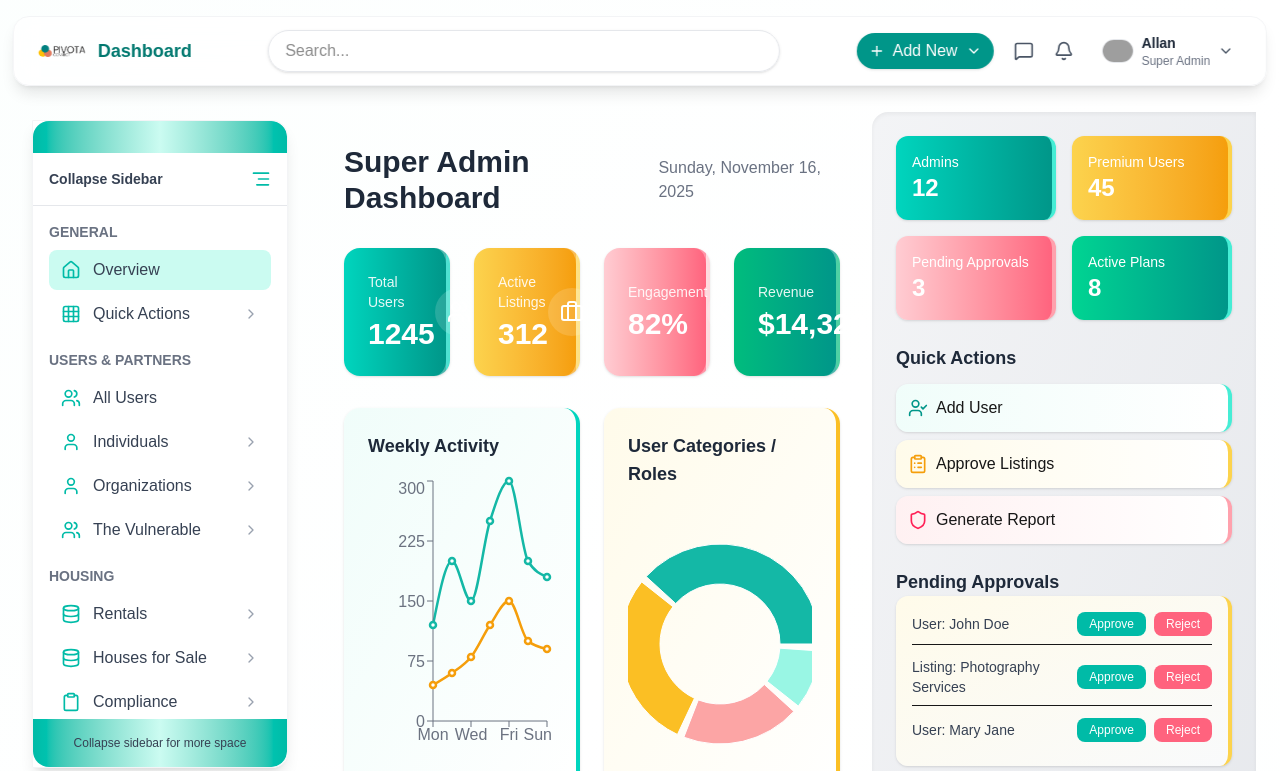
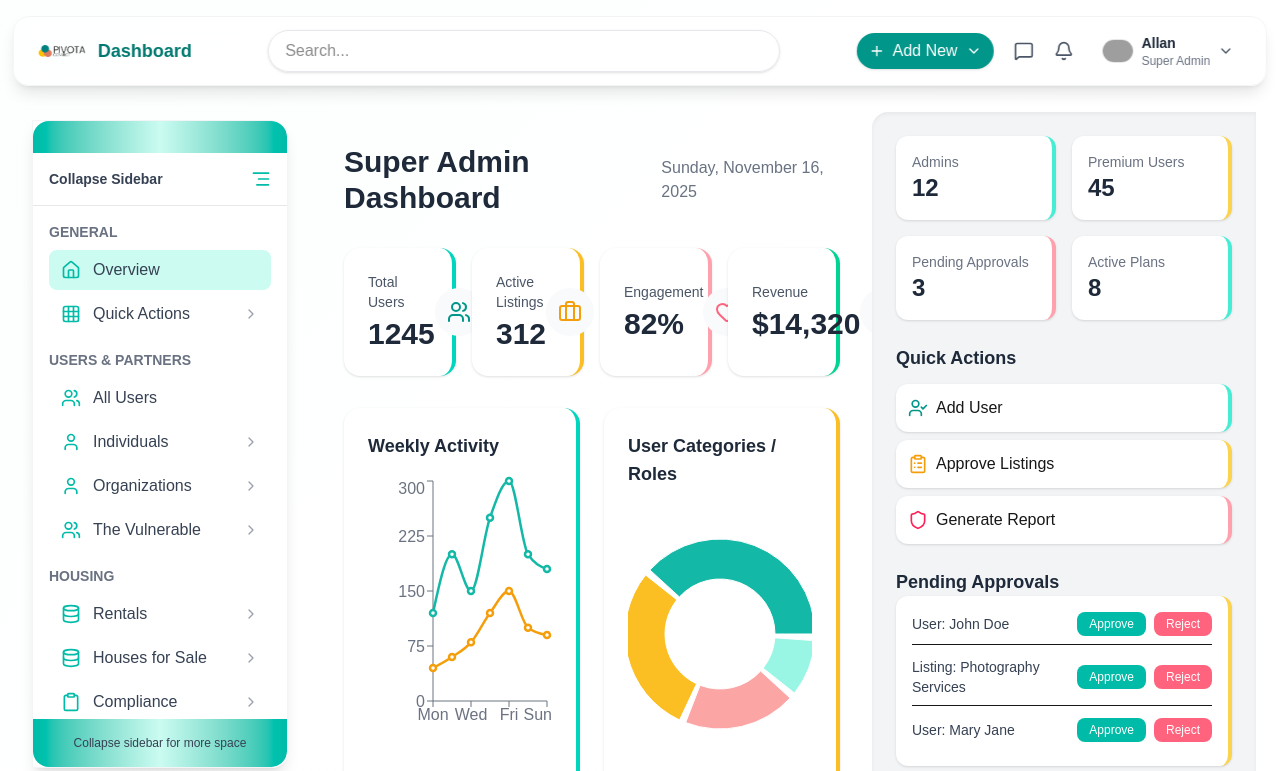
Before and after one commit to ALLAN-star-glitch/pivota-frontend-turbo-repo, a Next.js app in the folder apps/dashboard/: page / in a window 1280 px wide. Shown: the top 771 px of the page. Built offline with nearby package versions, Linux system fonts and the light colour scheme; grey boxes are pictures that could not be loaded.

Commit message:
redesigned the dashboard overview

```diff
--- a/apps/dashboard/src/app/page.tsx
+++ b/apps/dashboard/src/app/page.tsx
@@ -27,26 +27,26 @@ const kpiData = [
   {
     title: "Total Users",
     value: 1245,
-    icon: <Users className="w-6 h-6 text-white" />,
-    bg: "bg-gradient-to-r from-teal-400 to-teal-600",
+    icon: <Users className="w-6 h-6 text-teal-600" />,
+    border: "border-teal-400",
   },
   {
     title: "Active Listings",
     value: 312,
-    icon: <Briefcase className="w-6 h-6 text-white" />,
-    bg: "bg-gradient-to-r from-amber-300 to-amber-500",
+    icon: <Briefcase className="w-6 h-6 text-amber-500" />,
+    border: "border-amber-400",
   },
   {
     title: "Engagement",
     value: "82%",
-    icon: <Heart className="w-6 h-6 text-white" />,
-    bg: "bg-gradient-to-r from-rose-200 to-rose-400",
+    icon: <Heart className="w-6 h-6 text-rose-400" />,
+    border: "border-rose-300",
   },
   {
     title: "Revenue",
     value: "$14,320",
-    icon: <DollarSign className="w-6 h-6 text-white" />,
-    bg: "bg-gradient-to-r from-emerald-500 to-teal-600",
+    icon: <DollarSign className="w-6 h-6 text-emerald-500" />,
+    border: "border-emerald-400",
   },
 ];
 
@@ -102,36 +102,42 @@ const DashboardOverview: FC = () => {
   return (
     <div className="flex flex-col md:flex-row min-h-screen">
       {/* Main Section */}
-      <div className="flex-1 p-8 space-y-8">
+      <div className="flex-1 p-4 sm:p-6 md:p-8 space-y-8">
+
         {/* Header */}
-        <div className="flex items-center justify-between">
-          <h1 className="text-3xl font-bold text-gray-800">Super Admin Dashboard</h1>
+        <div className="flex flex-col sm:flex-row sm:items-center sm:justify-between gap-2">
+          <h1 className="text-2xl sm:text-3xl font-bold text-gray-800">
+            Super Admin Dashboard
+          </h1>
           <p className="text-gray-500">{today}</p>
         </div>
 
         {/* KPIs */}
-        <div className="grid grid-cols-1 md:grid-cols-4 gap-6">
+        <div className="grid grid-cols-1 sm:grid-cols-2 md:grid-cols-4 gap-4">
           {kpiData.map((kpi) => (
             <div
               key={kpi.title}
-              className={`p-6 rounded-2xl text-white shadow-sm hover:shadow-lg transition ${kpi.bg} flex items-center justify-between border-r-4 border-white/30`}
+              className={`p-6 rounded-2xl bg-white shadow-sm hover:shadow-md transition border-r-4 ${kpi.border} flex justify-between items-center`}
             >
               <div>
-                <p className="text-sm font-medium opacity-90">{kpi.title}</p>
-                <p className="text-3xl font-bold mt-1">{kpi.value}</p>
+                <p className="text-sm font-medium text-gray-600">{kpi.title}</p>
+                <p className="text-3xl font-bold text-gray-800 mt-1">{kpi.value}</p>
               </div>
-              <div className="p-3 bg-white/15 rounded-full">{kpi.icon}</div>
+              <div className="p-3 bg-gray-50 rounded-full">
+                {kpi.icon}
+              </div>
             </div>
           ))}
         </div>
 
         {/* Charts */}
-        <div className="grid grid-cols-1 md:grid-cols-2 gap-6">
-          <div className="bg-gradient-to-br from-teal-50 to-white p-6 rounded-2xl shadow-sm hover:shadow-md transition border-r-4 border-teal-400">
+        <div className="grid grid-cols-1 md:grid-cols-2 gap-4 md:gap-6">
+
+          <div className="bg-white p-6 rounded-2xl shadow-sm hover:shadow-md transition border-r-4 border-teal-400">
             <h3 className="text-gray-800 font-semibold mb-4 text-lg">
               Weekly Activity
             </h3>
-            <ResponsiveContainer width="100%" height={280}>
+            <ResponsiveContainer width="100%" height={260}>
               <LineChart data={lineChartData}>
                 <XAxis dataKey="day" stroke="#6B7280" />
                 <YAxis stroke="#6B7280" />
@@ -142,15 +148,22 @@ const DashboardOverview: FC = () => {
             </ResponsiveContainer>
           </div>
 
-          <div className="bg-gradient-to-br from-amber-50 to-white p-6 rounded-2xl shadow-sm hover:shadow-md transition border-r-4 border-amber-400">
+          <div className="bg-white p-6 rounded-2xl shadow-sm hover:shadow-md transition border-r-4 border-amber-400">
             <h3 className="text-gray-800 font-semibold mb-4 text-lg">
               User Categories / Roles
             </h3>
-            <ResponsiveContainer width="100%" height={280}>
+            <ResponsiveContainer width="100%" height={260}>
               <PieChart>
-                <Pie data={pieData} dataKey="value" nameKey="name" innerRadius={60} outerRadius={100} paddingAngle={4}>
+                <Pie
+                  data={pieData}
+                  dataKey="value"
+                  nameKey="name"
+                  innerRadius={55}
+                  outerRadius={95}
+                  paddingAngle={4}
+                >
                   {pieData.map((entry, index) => (
-                    <Cell key={`cell-${index}`} fill={entry.color} />
+                    <Cell key={index} fill={entry.color} />
                   ))}
                 </Pie>
                 <Tooltip />
@@ -161,13 +174,15 @@ const DashboardOverview: FC = () => {
 
         {/* CTAs */}
         <div className="grid grid-cols-1 sm:grid-cols-3 gap-4">
-          <button className="bg-gradient-to-r from-teal-400 to-teal-600 text-white font-semibold p-5 rounded-xl shadow-sm hover:shadow-md transition border-r-4 border-teal-300">
+          <button className="bg-white border-r-4 border-teal-300 text-teal-700 font-semibold p-5 rounded-xl shadow-sm hover:shadow-md transition">
             Manage Users
           </button>
-          <button className="bg-gradient-to-r from-amber-300 to-amber-500 text-white font-semibold p-5 rounded-xl shadow-sm hover:shadow-md transition border-r-4 border-amber-300">
+
+          <button className="bg-white border-r-4 border-amber-300 text-amber-600 font-semibold p-5 rounded-xl shadow-sm hover:shadow-md transition">
             Manage Listings
           </button>
-          <button className="bg-gradient-to-r from-rose-200 to-rose-400 text-white font-semibold p-5 rounded-xl shadow-sm hover:shadow-md transition border-r-4 border-rose-300">
+
+          <button className="bg-white border-r-4 border-rose-300 text-rose-600 font-semibold p-5 rounded-xl shadow-sm hover:shadow-md transition">
             View Reports
           </button>
         </div>
@@ -175,11 +190,11 @@ const DashboardOverview: FC = () => {
         {/* Top Listings */}
         <div>
           <h3 className="text-gray-800 font-semibold mb-4 text-lg">Top Listings</h3>
-          <div className="grid grid-cols-1 md:grid-cols-3 gap-4">
+          <div className="grid grid-cols-1 sm:grid-cols-2 md:grid-cols-3 gap-4">
             {topListings.map((listing, idx) => (
               <div
                 key={idx}
-                className="bg-gradient-to-br from-gray-50 to-gray-100 p-4 rounded-xl shadow-sm hover:shadow-md transition cursor-pointer border-r-4 border-teal-400"
+                className="bg-white p-4 rounded-xl shadow-sm hover:shadow-md transition border-r-4 border-teal-400"
               >
                 <p className="font-semibold text-gray-800">{listing.title}</p>
                 <p className="text-gray-500 text-sm mt-1">{listing.price}</p>
@@ -189,25 +204,26 @@ const DashboardOverview: FC = () => {
         </div>
       </div>
 
-      {/* Right Column */}
-      <div className="w-full md:w-96 p-6 bg-gradient-to-br from-gray-100 to-gray-200 shadow-inner space-y-6 rounded-l-2xl">
+      {/* Right Sidebar */}
+      <div className="w-full md:w-96 p-6 bg-gray-100 shadow-inner space-y-6 rounded-l-2xl">
+
         {/* Mini KPIs */}
         <div className="grid grid-cols-2 gap-4">
-          <div className="bg-gradient-to-r from-teal-400 to-teal-600 p-4 rounded-xl text-white shadow-sm border-r-4 border-teal-300">
-            <p className="text-sm">Admins</p>
-            <p className="text-2xl font-bold">12</p>
+          <div className="bg-white p-4 rounded-xl border-r-4 border-teal-300 shadow-sm">
+            <p className="text-sm text-gray-500">Admins</p>
+            <p className="text-2xl font-bold text-gray-800">12</p>
           </div>
-          <div className="bg-gradient-to-r from-amber-300 to-amber-500 p-4 rounded-xl text-white shadow-sm border-r-4 border-amber-300">
-            <p className="text-sm">Premium Users</p>
-            <p className="text-2xl font-bold">45</p>
+          <div className="bg-white p-4 rounded-xl border-r-4 border-amber-300 shadow-sm">
+            <p className="text-sm text-gray-500">Premium Users</p>
+            <p className="text-2xl font-bold text-gray-800">45</p>
           </div>
-          <div className="bg-gradient-to-r from-rose-200 to-rose-400 p-4 rounded-xl text-white shadow-sm border-r-4 border-rose-300">
-            <p className="text-sm">Pending Approvals</p>
-            <p className="text-2xl font-bold">3</p>
+          <div className="bg-white p-4 rounded-xl border-r-4 border-rose-300 shadow-sm">
+            <p className="text-sm text-gray-500">Pending Approvals</p>
+            <p className="text-2xl font-bold text-gray-800">3</p>
           </div>
-          <div className="bg-gradient-to-r from-emerald-400 to-teal-600 p-4 rounded-xl text-white shadow-sm border-r-4 border-teal-300">
-            <p className="text-sm">Active Plans</p>
-            <p className="text-2xl font-bold">8</p>
+          <div className="bg-white p-4 rounded-xl border-r-4 border-teal-300 shadow-sm">
+            <p className="text-sm text-gray-500">Active Plans</p>
+            <p className="text-2xl font-bold text-gray-800">8</p>
           </div>
         </div>
 
@@ -215,13 +231,16 @@ const DashboardOverview: FC = () => {
         <div className="space-y-3">
           <h3 className="text-gray-800 font-semibold text-lg">Quick Actions</h3>
           <div className="flex flex-col gap-2">
-            <button className="flex items-center gap-2 p-3 bg-gradient-to-r from-teal-50 to-white hover:from-white hover:to-teal-50 rounded-xl shadow-sm transition border-r-4 border-teal-300">
+
+            <button className="flex items-center gap-2 p-3 bg-white border-r-4 border-teal-300 rounded-xl shadow-sm hover:shadow-md transition">
               <UserCheck className="w-5 h-5 text-teal-600" /> Add User
             </button>
-            <button className="flex items-center gap-2 p-3 bg-gradient-to-r from-amber-50 to-white hover:from-white hover:to-amber-50 rounded-xl shadow-sm transition border-r-4 border-amber-300">
+
+            <button className="flex items-center gap-2 p-3 bg-white border-r-4 border-amber-300 rounded-xl shadow-sm hover:shadow-md transition">
               <ClipboardList className="w-5 h-5 text-amber-500" /> Approve Listings
             </button>
-            <button className="flex items-center gap-2 p-3 bg-gradient-to-r from-rose-50 to-white hover:from-white hover:to-rose-50 rounded-xl shadow-sm transition border-r-4 border-rose-300">
+
+            <button className="flex items-center gap-2 p-3 bg-white border-r-4 border-rose-300 rounded-xl shadow-sm hover:shadow-md transition">
               <Shield className="w-5 h-5 text-rose-500" /> Generate Report
             </button>
           </div>
@@ -230,9 +249,9 @@ const DashboardOverview: FC = () => {
         {/* Pending Approvals */}
         <div>
           <h3 className="text-gray-800 font-semibold text-lg">Pending Approvals</h3>
-          <div className="bg-gradient-to-br from-amber-50 to-gray-50 p-4 rounded-xl shadow-sm space-y-3 border-r-4 border-amber-300">
+          <div className="bg-white p-4 rounded-xl shadow-sm border-r-4 border-amber-300 space-y-3">
             {pendingApprovals.map((item, idx) => (
-              <div key={idx} className="flex justify-between items-center border-b last:border-0 pb-2">
+              <div key={idx} className="flex justify-between items-center pb-2 border-b last:border-0">
                 <p className="text-gray-700 text-sm">
                   {item.type}: {item.name}
                 </p>
@@ -250,11 +269,11 @@ const DashboardOverview: FC = () => {
         </div>
 
         {/* Recent Activity */}
-        <div className="border-r-4 border-teal-300 p-3 rounded-xl bg-gradient-to-br from-gray-50 to-gray-100 shadow-sm">
+        <div className="bg-white p-3 rounded-xl shadow-sm border-r-4 border-teal-300">
           <h3 className="text-gray-800 font-semibold text-lg mb-3">Recent Activity</h3>
           {recentActivities.map((activity, idx) => (
             <div key={idx} className="flex items-center space-x-3 mb-3">
-              <div className="p-2 bg-white rounded-full">{activity.icon}</div>
+              <div className="p-2 bg-gray-50 rounded-full">{activity.icon}</div>
               <div>
                 <p className="text-gray-800 text-sm">{activity.text}</p>
                 <p className="text-gray-400 text-xs">{activity.time}</p>
@@ -264,7 +283,7 @@ const DashboardOverview: FC = () => {
         </div>
 
         {/* Top Users */}
-        <div className="bg-gradient-to-br from-gray-50 to-gray-100 p-3 rounded-xl space-y-2 border-r-4 border-teal-300">
+        <div className="bg-white p-3 rounded-xl shadow-sm border-r-4 border-teal-300 space-y-2">
           <h3 className="text-gray-800 font-semibold text-lg mb-2">Top Users</h3>
           {topUsers.map((user, idx) => (
             <p key={idx} className="text-gray-700">
@@ -272,6 +291,7 @@ const DashboardOverview: FC = () => {
             </p>
           ))}
         </div>
+
       </div>
     </div>
   );
```
